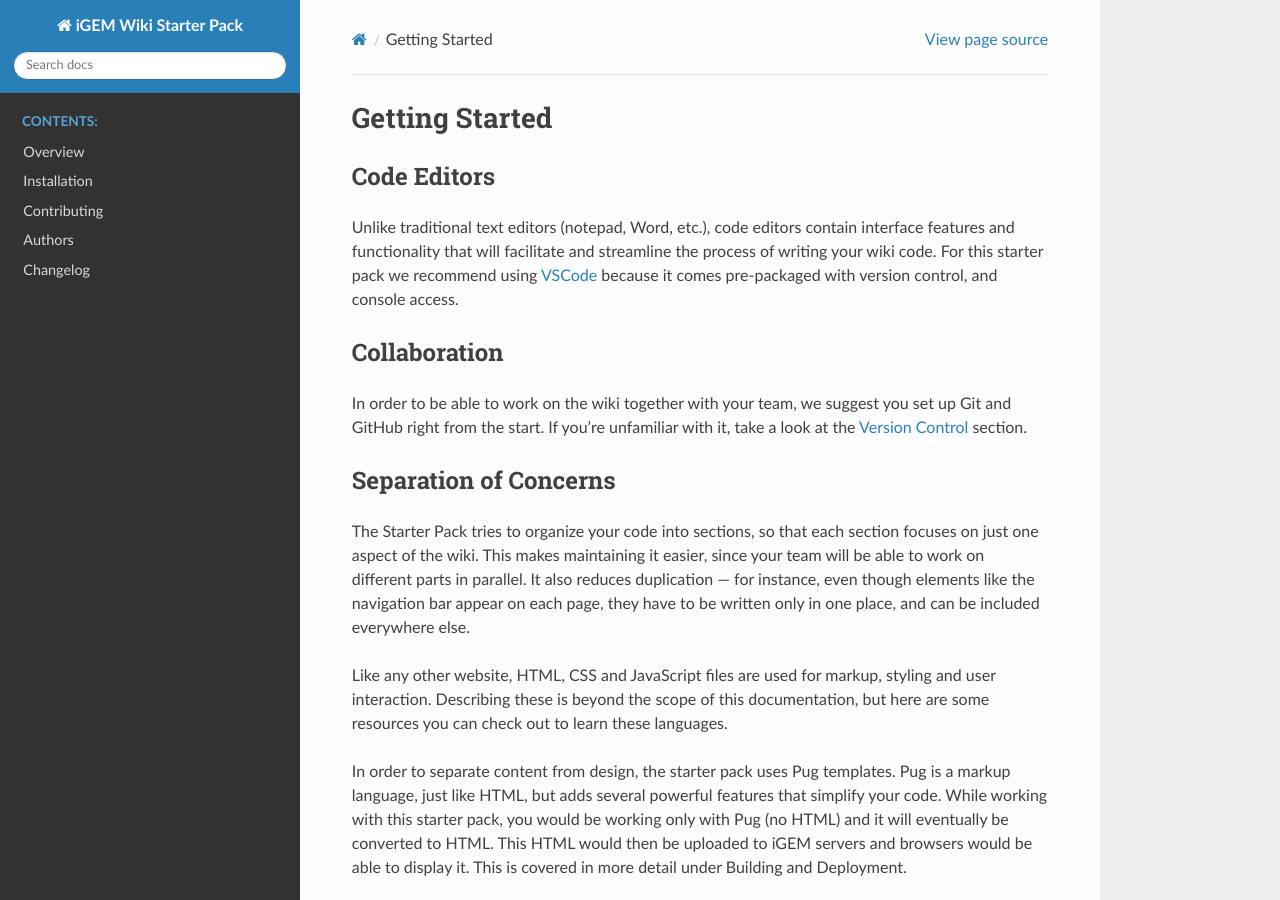
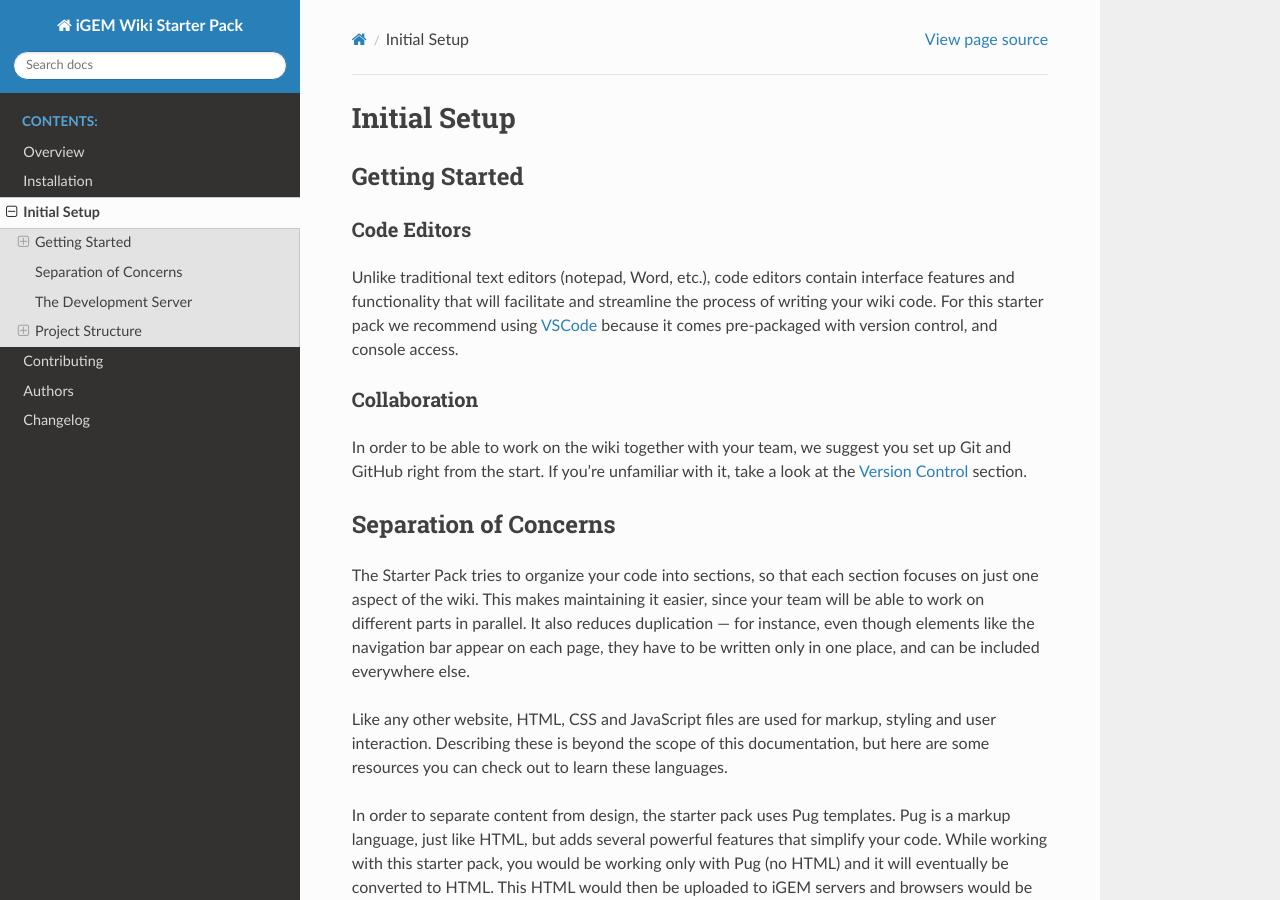
Before and after one commit to igembitsgoa/igem-wiki-starter, a Sphinx documentation site: the page built from docs/initial_setup.rst, in a window 1280 px wide and 900 px high. Built offline with Sphinx 7.4.7 and the Read the Docs theme 2.0.0, drawn with Linux system fonts in a browser that asks for light colours; pages that are not in the unit, such as notebooks, are missing from menus.

Commit message:
Update docs

```diff
--- a/docs/index.rst
+++ b/docs/index.rst
@@ -82,7 +82,7 @@ Contents
 
    overview
    installation
-   usage/index
+   initial_setup
    contributing
    authors
    changelog
--- a/docs/initial_setup.rst
+++ b/docs/initial_setup.rst
@@ -1,14 +1,16 @@
-===============
+=============
+Initial Setup
+=============
+
+---------------
 Getting Started
-===============
+---------------
 
-------------
 Code Editors
 ------------
 
 Unlike traditional text editors (notepad, Word, etc.), code editors contain interface features and functionality that will facilitate and streamline the process of writing your wiki code. For this starter pack we recommend using `VSCode <https://code.visualstudio.com/Download>`_ because it comes pre-packaged with version control, and console access.
 
--------------
 Collaboration
 -------------
 
```
